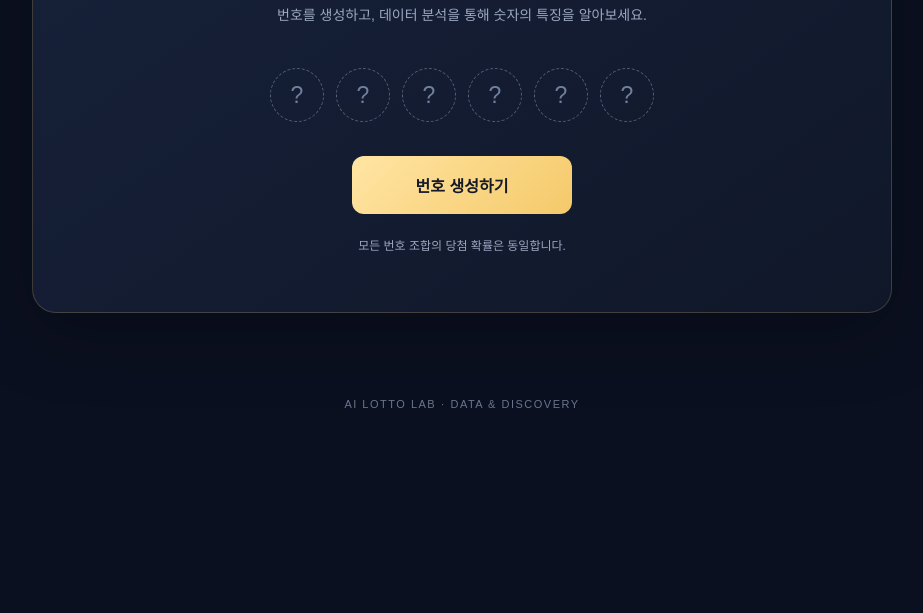
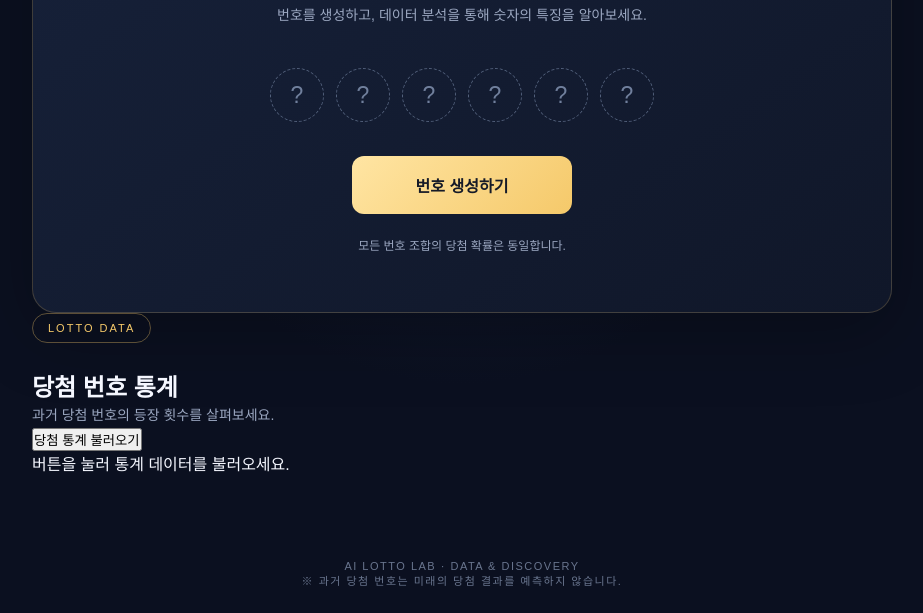
Before and after one commit to younsanglim/ai-lotto-lab1, a plain HTML site: page index.html in a window 1280 px wide. Shown: the part 412-1025 px from the top of the page, without its empty margins (178-1101 px from the left). Before the commit the page ends 847 px from the top, so only its background shows below. Drawn offline with Linux system fonts and the light colour scheme.

Commit message:
Update index.html

```diff
--- a/index.html
+++ b/index.html
@@ -1,3 +1,4 @@
+
 <!DOCTYPE html>
 <html lang="ko">
 <head>
@@ -13,6 +14,7 @@
   </header>
 
   <main class="container">
+    <!-- 로또 번호 생성 -->
     <section class="intro">
       <p class="tag">LOTTO NUMBER LAB</p>
       <h2>오늘의 번호를<br>만들어 볼까요?</h2>
@@ -32,10 +34,25 @@
       <button id="generateButton">번호 생성하기</button>
       <p id="message">모든 번호 조합의 당첨 확률은 동일합니다.</p>
     </section>
+
+    <!-- 과거 당첨 번호 통계 -->
+    <section class="stats-section">
+      <p class="tag">LOTTO DATA</p>
+      <h2>당첨 번호 통계</h2>
+      <p class="description">
+        과거 당첨 번호의 등장 횟수를 살펴보세요.
+      </p>
+
+      <button id="loadStatsButton">당첨 통계 불러오기</button>
+      <p id="statsMessage">버튼을 눌러 통계 데이터를 불러오세요.</p>
+
+      <div id="statsResults"></div>
+    </section>
   </main>
 
   <footer>
     <p>AI LOTTO LAB · DATA &amp; DISCOVERY</p>
+    <p>※ 과거 당첨 번호는 미래의 당첨 결과를 예측하지 않습니다.</p>
   </footer>
 
   <script src="app.js"></script>
```
